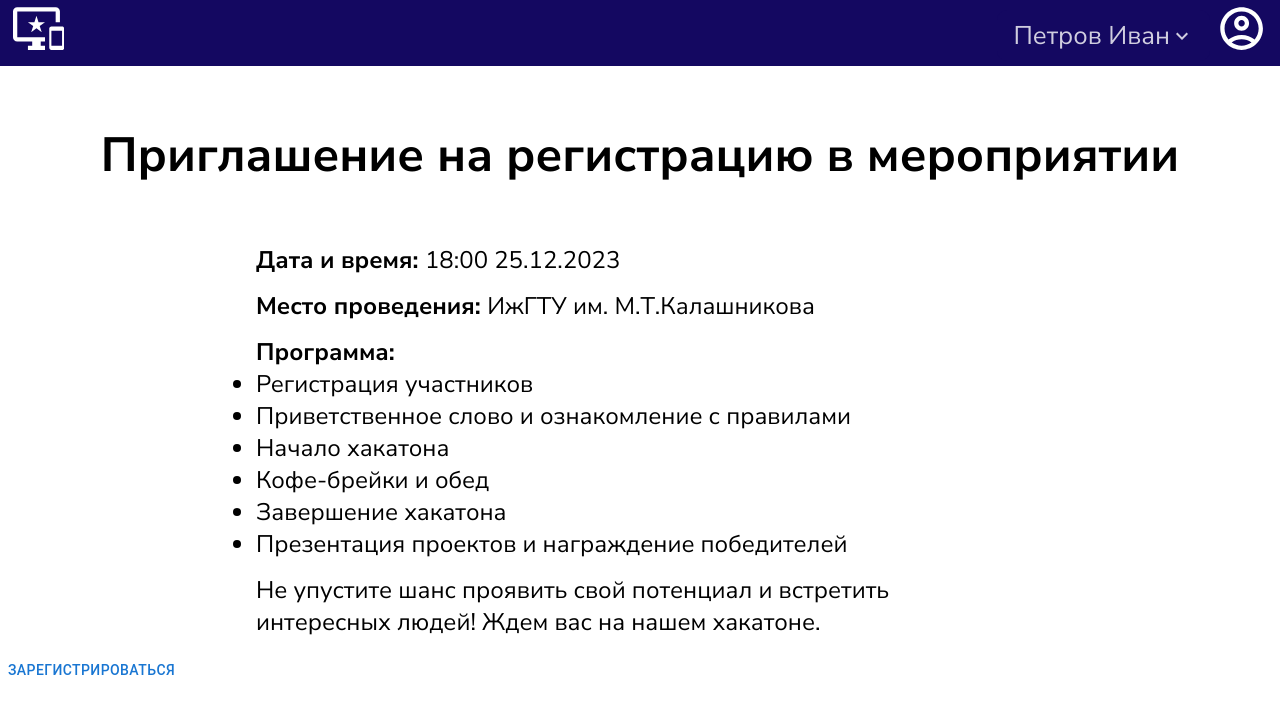
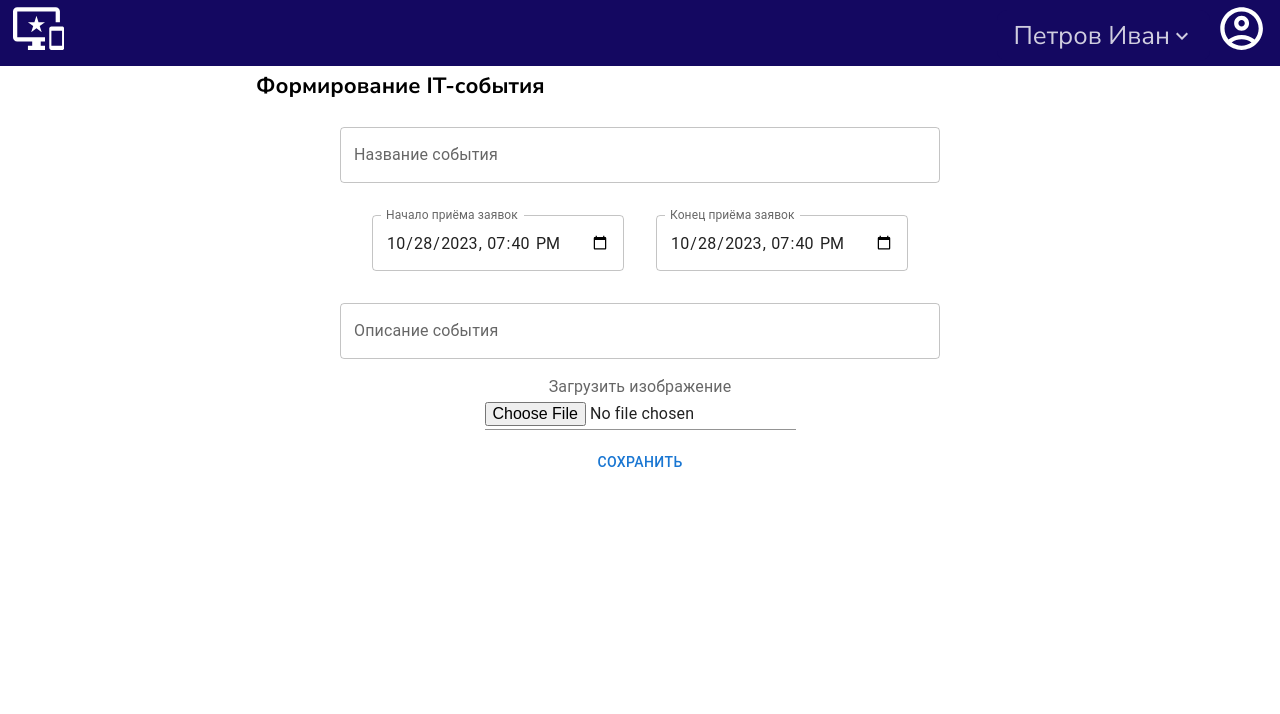
Before and after one commit to Manya18/it-olymps.istu, a Next.js app: page /createEvent in a window 1280 px wide. Shown: the top 714 px of the page. Built offline with nearby package versions, Linux system fonts and the light colour scheme.

Commit message:
добавлена страница создания событий

```diff
--- a/src/components/menu/Menu.tsx
+++ b/src/components/menu/Menu.tsx
@@ -26,7 +26,7 @@ const MenuUser = ()  => {
         <><Link href='/profile' style={{ fontSize: "3vh" }}>
             Профиль
         </Link>
-        <Link href='/' style={{fontSize:"3vh"}}>
+        <Link href='/createEvent' style={{fontSize:"3vh"}}>
             Создать событие
         </Link>
         <Link href='/makeDiploms' style={{fontSize:"3vh"}}>
@@ -48,7 +48,7 @@ const Menu = ()  => {
 ]
 
     const [open, setOpen] = useState(false);
-    const [rolle, setRolle] = useState(true);
+    const [rolle, setRolle] = useState(false);
     const handleClick = () => {
         setOpen(!open);
     };
--- /dev/null
+++ b/src/components/screens/createEvent/CreateEvent.module.css
@@ -0,0 +1,39 @@
+.heading {
+    font-size: 220%;
+    font-weight: bold;
+    padding-top: 5px;
+    padding-bottom: 10px;
+}
+
+.blocksPart {
+    max-width: 60vw;
+    margin-left: auto;
+    margin-right: auto;
+}
+
+.nameFieldBlock {
+    display: flex;
+}
+
+.nameBlock {
+    width: 20vw;
+    border: 1px solid black;
+    font-size: 180%;
+    text-align: right;
+    margin-right: 10px;
+}
+
+.fieldBlock {
+    width: 40vw;
+    border: 1px solid black;
+}
+
+.buttonStyle {
+    background-color: rgb(20, 8, 97);
+    color: aliceblue;
+}
+
+.buttonStyle:hover {
+    background-color: rgb(18, 10, 73);
+    color: aliceblue;
+}
--- /dev/null
+++ b/src/components/screens/createEvent/CreateEvent.tsx
@@ -0,0 +1,69 @@
+import styles from "./CreateEvent.module.css";
+import Layout from "@/components/layout/Layout";
+import { TextField, Input, InputLabel, Button } from '@mui/material';
+import useStore from "@/components/useStore";
+
+const CreateEvent = () => {
+    let currentDate = new Date();
+    let currentDateString = currentDate.getFullYear() + '-' + (currentDate.getMonth() + 1) + '-' + currentDate.getDate() + 'T';
+    if(currentDate.getHours() < 10) currentDateString += '0';
+    currentDateString += currentDate.getHours() + ':';
+    if(currentDate.getMinutes() < 10) currentDateString += '0';
+    currentDateString += currentDate.getMinutes();
+
+    const {setNameImage} = useStore();
+    function readFile(e) {
+        var file = e.target.files[0];
+        var reader = new FileReader();
+              reader.onload = (function (file) {
+          return function (e) {
+            var r = e.target;
+            setNameImage(r.result);
+          };
+        })(file);
+        // получает URL файла
+        reader.readAsDataURL(file);
+    }
+    return (
+        <Layout>
+            <div className={styles.blocksPart}>
+                <div className={styles.heading}>Формирование IT-события</div>
+                <center>
+                    <TextField id="event_name" label="Название события" sx={{m:2, width: 600}}/><br/>
+                    <TextField
+                        id="start_date"
+                        label="Начало приёма заявок"
+                        type="datetime-local"
+                        defaultValue={currentDateString}
+                        InputLabelProps={{
+                            shrink: true,
+                        }}
+                        sx={{m:2}}
+                    />
+                    <TextField
+                        id="finish_date"
+                        label="Конец приёма заявок"
+                        type="datetime-local"
+                        defaultValue={currentDateString}
+                        InputLabelProps={{
+                            shrink: true,
+                        }}
+                        sx={{m:2}}
+                    />
+                    <TextField
+                        id="event_desc"
+                        label="Описание события"
+                        multiline
+                        maxRows={10}
+                        sx={{m:2, width: 600}}
+                    />
+                    <InputLabel> Загрузить изображение </InputLabel>
+                    <Input type="file" onChange={(e)=> readFile(e)}/><br/><br/>
+                    <Button className={styles.buttonStyle}>Сохранить</Button>
+                </center>
+            </div>
+        </Layout>
+    )
+}
+
+export default CreateEvent;
--- /dev/null
+++ b/src/pages/createEvent.tsx
@@ -0,0 +1,9 @@
+import CreateEvent from "@/components/screens/createEvent/CreateEvent";
+
+const createEvent = () => {
+    return (
+        <CreateEvent/>
+    )
+}
+
+export default createEvent;
```
